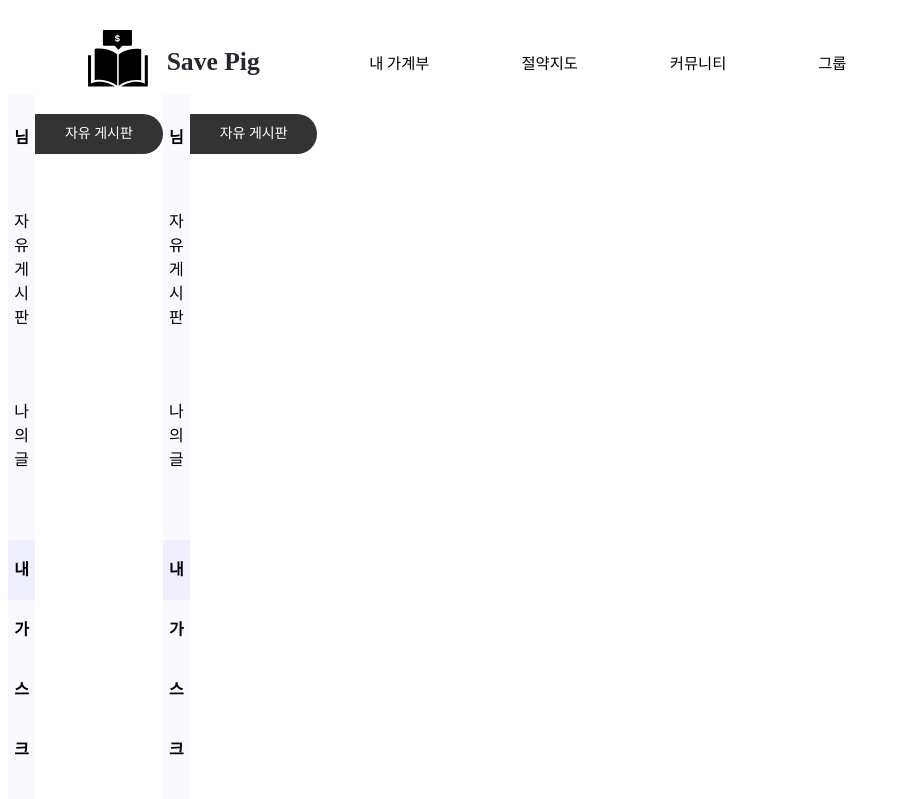
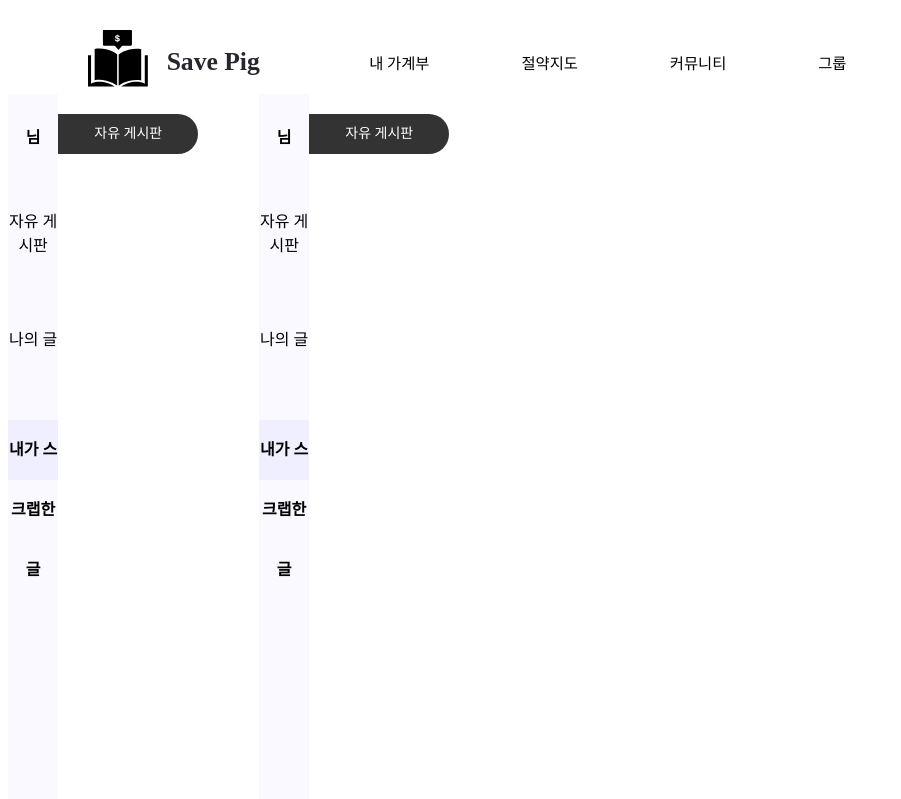
Before and after one commit to swcamp9thTeam1/frontend-project-accountbook, a Vue app: page /community/scrap in a window 1280 px wide. Shown: the top 799 px of the page, without its empty margins (0-901 px from the left). Built offline with nearby package versions, Linux system fonts and the light colour scheme.

Commit message:
community commit

```diff
--- a/src/views/CommunityPage.vue
+++ b/src/views/CommunityPage.vue
@@ -2,9 +2,13 @@
 <!-- 부모 페이지 -->
 
 <template>
-    <div style="display: flex; width: 300px;">
-        <SideMenu :selectedBanner="'community'" :activeMenu="activeMenu" />
-        <RouterView />
+    <div style="display: flex;">
+        <div>
+            <SideMenu :selectedBanner="'community'" :activeMenu="activeMenu" />
+        </div>
+        <div>
+            <RouterView />
+        </div>
     </div>
 </template>
 
```
